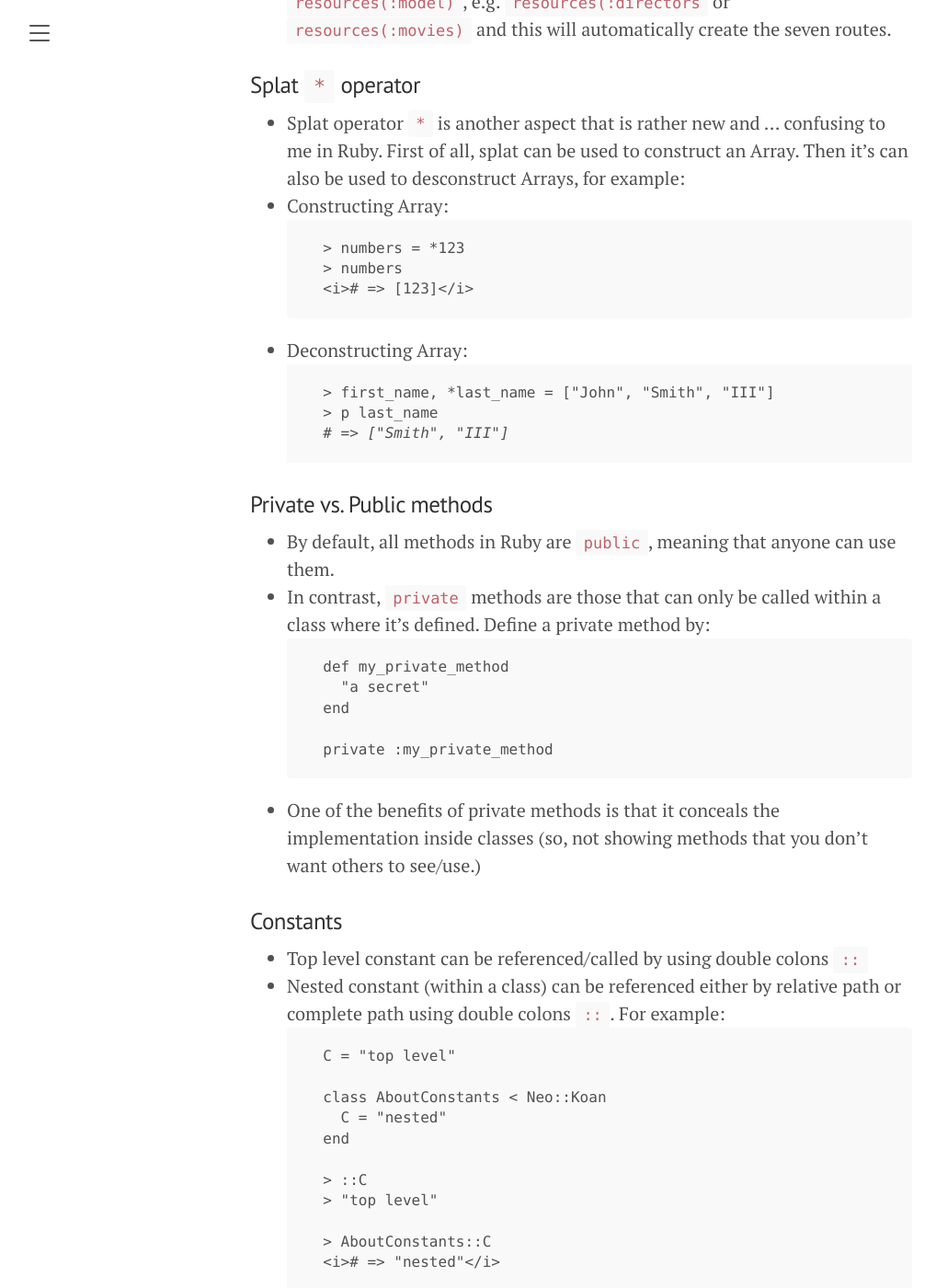
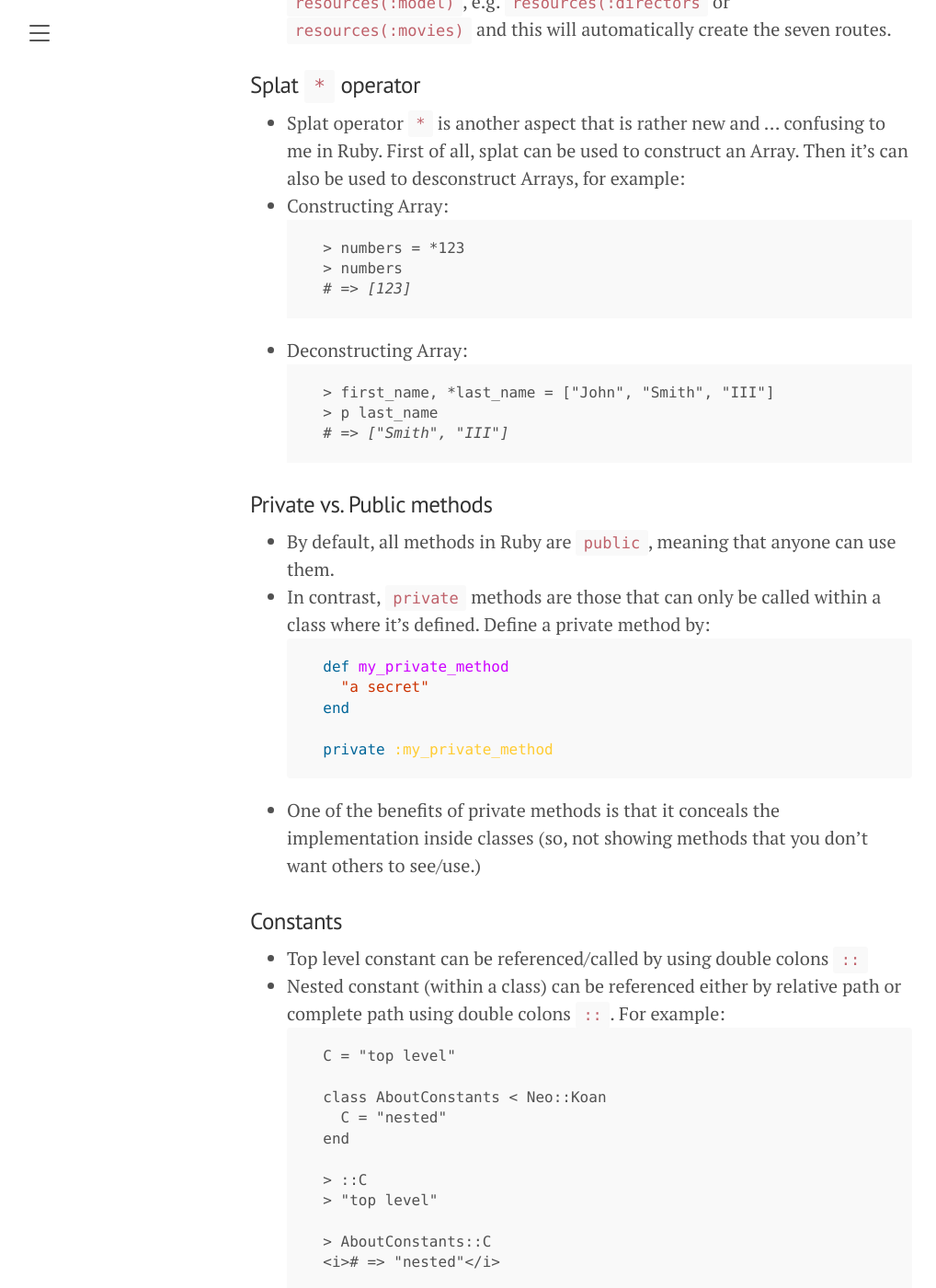
Before and after one commit to thaong91/tn-appdev-spr22, a Jekyll site: the page built from _posts/2022-03-29-things-i-learned-from-the-ruby-koans.md, in a window 1280 px wide and 1400 px high, scrolled down 945 px. Shown: the whole window at 92% size, without its empty margins (8-1026 px from the left). Built offline with Jekyll 4.4.1, drawn with Linux system fonts in a browser that asks for light colours.

Commit message:
Update 2022-03-29-things-i-learned-from-the-ruby-koans.md

````diff
--- a/_posts/2022-03-29-things-i-learned-from-the-ruby-koans.md
+++ b/_posts/2022-03-29-things-i-learned-from-the-ruby-koans.md
@@ -26,11 +26,11 @@ Here are (at least) three things I learned from [The Ruby Koans](http://rubykoan
 ### Splat `*` operator
 - Splat operator `*` is another aspect that is rather new and ... confusing to me in Ruby. First of all, splat can be used to construct an Array. Then it's can also be used to desconstruct Arrays, for example:
 - Constructing Array:
-  ```
+  <pre>
     > numbers = *123
     > numbers
     <i># => [123]</i>
-  ```
+  </pre>
 
 - Deconstructing Array:
   <pre>
@@ -42,7 +42,7 @@ Here are (at least) three things I learned from [The Ruby Koans](http://rubykoan
 ### Private vs. Public methods
 - By default, all methods in Ruby are `public`, meaning that anyone can use them.
 - In contrast, `private` methods are those that can only be called within a class where it's defined. Define a private method by:
-  ```
+  ```ruby
     def my_private_method
       "a secret"
     end
````
